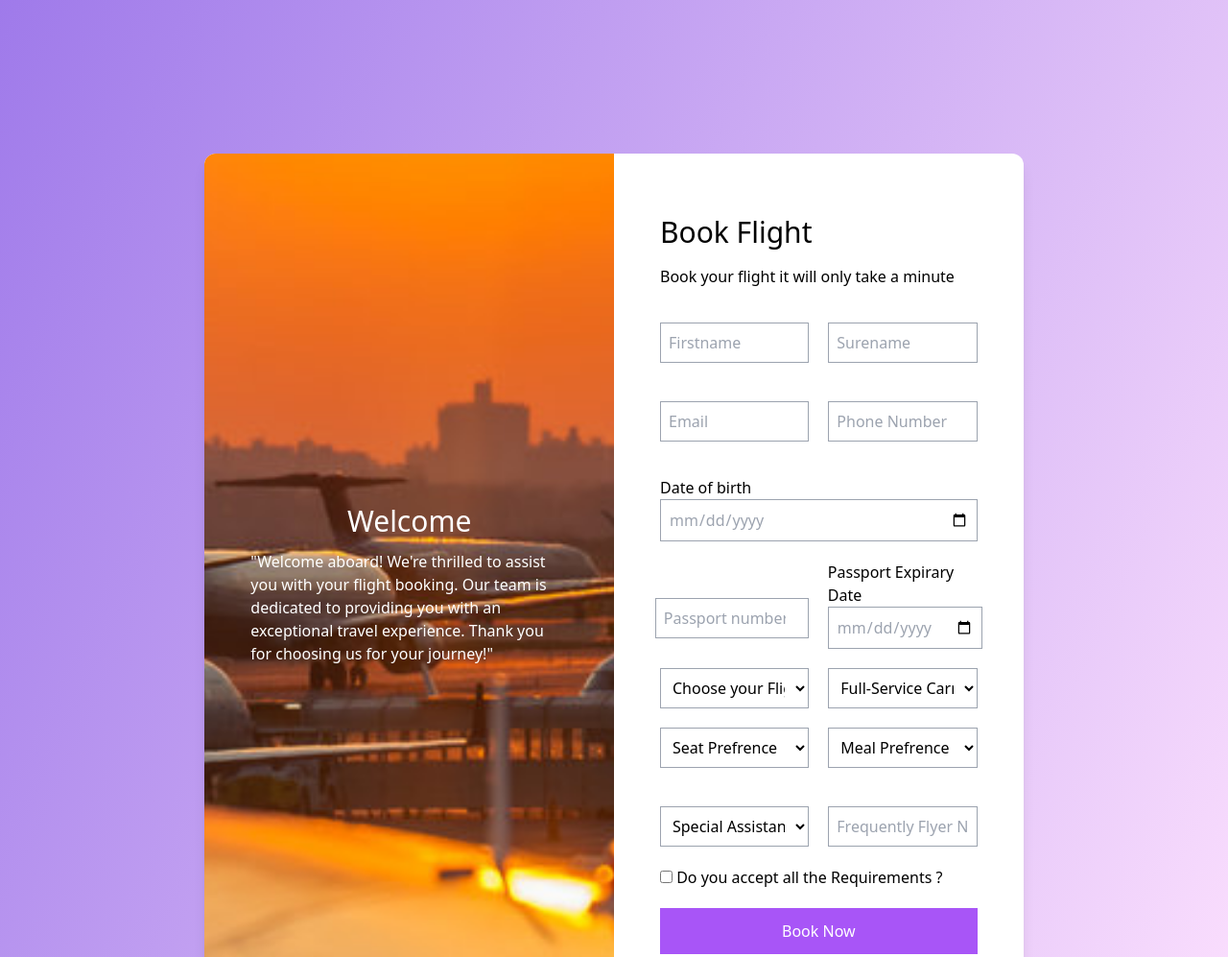
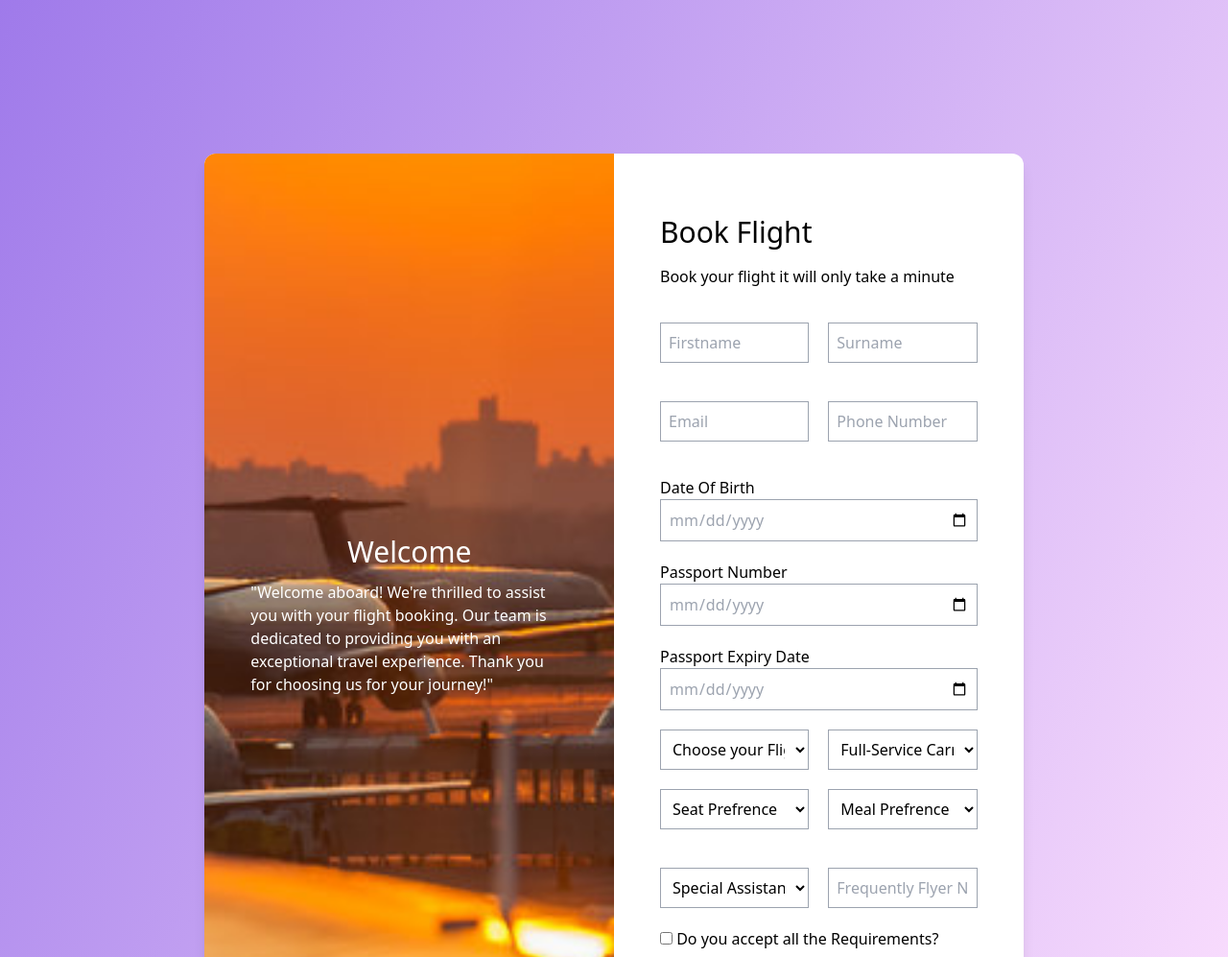
Before and after one commit to sudovictorcode/Airport-Form, a website built with Vite: page index.html in a window 1280 px wide. Shown: the top 997 px of the page at 96% size. Built offline with nearby package versions, Linux system fonts and the light colour scheme.

Commit message:
chore(fixes): update input fields

```diff
--- a/index.html
+++ b/index.html
@@ -33,7 +33,7 @@
             </div>
 
               <div class="mt-5">
-              <input type="text" placeholder="Surename" class=" border border-gray-400 py-1 px-2 w-full text-gray-400 pt-2 pb-2" required>
+              <input type="text" placeholder="Surname" class=" border border-gray-400 py-1 px-2 w-full text-gray-400 pt-2 pb-2" required>
             </div>
             </div>
             <div class=" lg:grid lg:grid-cols-2 gap-5 mt-5 sm:block">
@@ -42,21 +42,24 @@
               <input type="number" placeholder="Phone Number"  class="border border-gray-400 py-1 px-2 w-full pt-2 pb-2 mt-5 ">
             </div>
             <div class="mt-9">
-              <label for="">Date of birth</label>
+              <label for="">Date Of Birth</label>
               <input type="date" class="border border-gray-400 py-1 px-2 w-full text-gray-400 pt-2 pb-2" required>
             </div>
 
-            <div class=" lg:w-full  lg:items-center lg:justify-center lg:flex lg:gap-5 sm:block">
+            <div class="mt-5">
 
-              <div class="lg:w-30 ">
-              <input type="number" placeholder="Passport number" class="border border-gray-400 py-1 px-2 w-40 pt-2 pb-2 mt-12 sm:w-50" required>
+              <div class="">
+                <label for="">Passport Number</label>
+                <input type="date" class="border border-gray-400 py-1 px-2 w-full text-gray-400 pt-2 pb-2" required>
             </div>
 
-              <div class="mt-5">
-                <label for="" class="">Passport Expirary Date</label>
-                <input type="date" class="border border-gray-400 py-1 px-2 w-full text-gray-400 pt-2 pb-2" required>
 
-              </div>
+            </div>
+
+            <div class="mt-5">
+              <label for="" class="">Passport Expiry Date</label>
+              <input type="date" class="border border-gray-400 py-1 px-2 w-full text-gray-400 pt-2 pb-2" required>
+
             </div>
 
             <div class="lg:grid lg:grid-cols-2 gap-5 sm:block">
@@ -129,7 +132,7 @@
           <div class="mt-5">
             <input type="checkbox" class=" border border-gray-400">
             <span>
-              Do you accept all the Requirements ?
+              Do you accept all the Requirements?
             </span>
           </div>
           <div class="mt-5">
```
